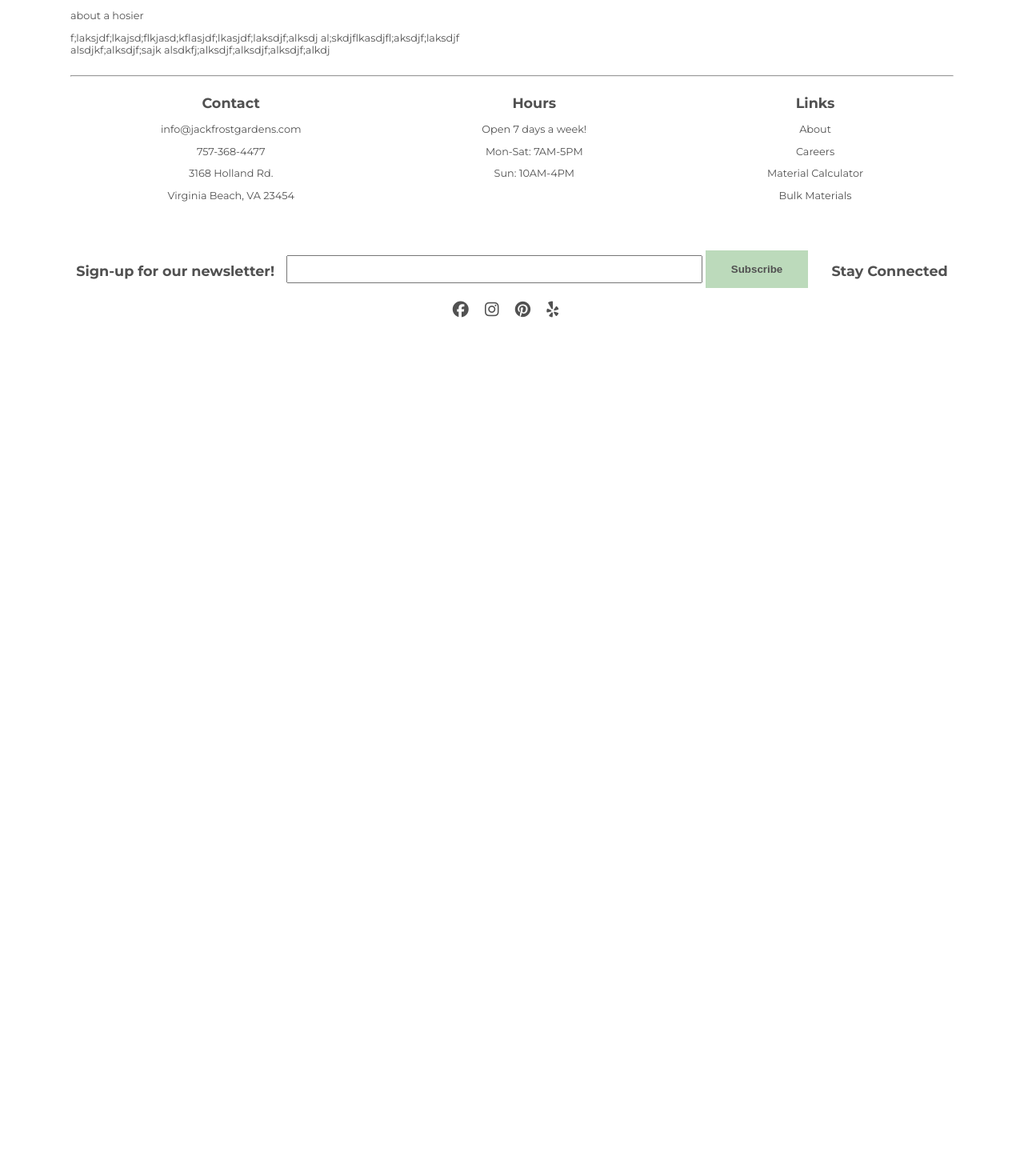
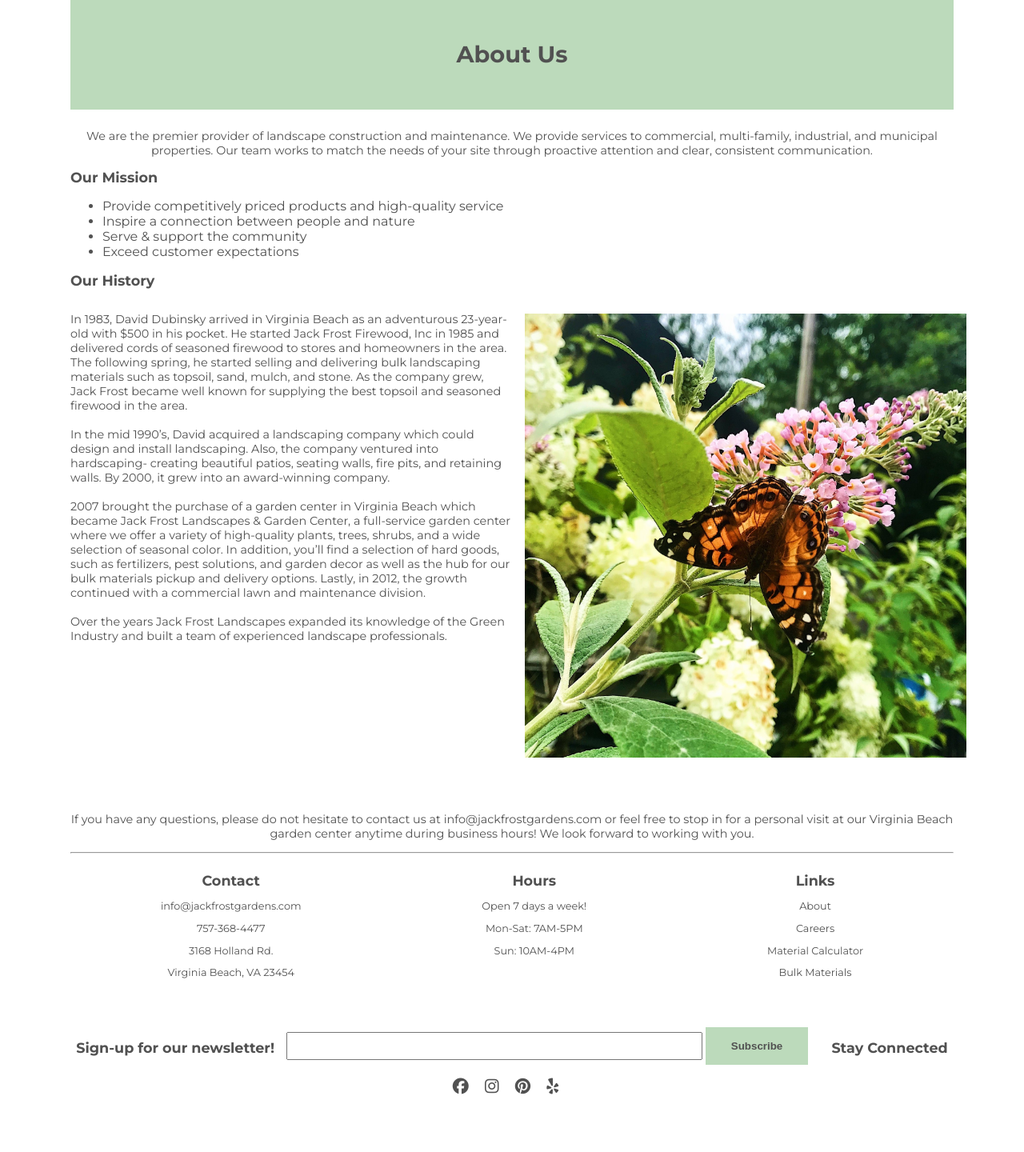
Before and after one commit to katieplummer/jackfrost, a Django app: template jackfrost/templates/info/about.html in a window 1280 px wide. Shown: the part 353-1793 px from the top of the page at 80% size. Before the commit the page ends 750 px from the top, so only its background shows below. Run offline with Django 3.2, Linux system fonts and the light colour scheme; the template is opened without the code that fills it, so the values that code supplies are empty; some libraries are stand-ins or nearby versions; grey boxes are pictures that could not be loaded.

Commit message:
more pages added. working on the style

```diff
--- a/jackfrost/apps/info/views.py
+++ b/jackfrost/apps/info/views.py
@@ -22,7 +22,7 @@
 
 class ServiceListView(ListView):
     model = Service
-    template_name = "info/home2.html"
+    template_name = "info/service.html"
     context_object_name = "services"
 
 class ServiceDetailView(DetailView):
--- a/jackfrost/static/css/style.css
+++ b/jackfrost/static/css/style.css
@@ -57,7 +57,10 @@
   font-weight: 100;
 }
 p {
-  font-size: .8rem;
+  font-size: .9rem;
+}
+.small{
+    font-size: .8rem;
 }
 .center{
   text-align: center;
@@ -134,8 +158,7 @@
 }
 .background{
   background-color: #BCDABB;
-  padding-top: 2rem;
-  padding-bottom: 2rem;
+  padding: 2rem;
 }
 .reviews{
   display: flex;
@@ -153,6 +176,20 @@
   flex-direction: row;
   justify-content: space-around;
   flex-wrap: wrap;
+}
+
+.history{
+  display: flex;
+  justify-content: space-between;
+  flex-wrap: wrap;
+}
+.history div{
+  width: 50%;
+}
+.history img{
+  width: 100%;
+  object-fit: cover;
+  margin:1rem;
 }
 .contact{
   display: inline;
--- a/jackfrost/templates/info/about.html
+++ b/jackfrost/templates/info/about.html
@@ -1,14 +1,40 @@
 {% extends "layout.html" %}
 {% load static %}
 {% block content %}
-<div class="container">
+<div class="top background center">
+<h1>About Us</h1>
+</div>
+<p class="center">
+    We are the premier provider of landscape construction and maintenance. We provide services to commercial, multi-family, industrial, and municipal properties. Our team works to match the needs of your site through proactive attention and clear, consistent communication.
+    </p>
+    <h2>Our Mission</h2>
+<ul>
+<li>Provide competitively priced products and high-quality service</li>
+<li>Inspire a connection between people and nature</li>
+<li>Serve & support the community</li>
+<li>Exceed customer expectations</li>
+</ul>
 
-<p>about a hosier</p>
-<p>f;laksjdf;lkajsd;flkjasd;kflasjdf;lkasjdf;laksdjf;alksdj
-    al;skdjflkasdjfl;aksdjf;laksdjf
-    <br>
-    alsdjkf;alksdjf;sajk
-    alsdkfj;alksdjf;alksdjf;alksdjf;alkdj
+<h2>Our History</h2>
+<div class="history">
+    <div>
+        <p>In 1983, David Dubinsky arrived in Virginia Beach as an adventurous 23-year-old with $500 in his pocket. He started Jack Frost Firewood, Inc in 1985 and delivered cords of seasoned firewood to stores and homeowners in the area. The following spring, he started selling and delivering bulk landscaping materials such as topsoil, sand, mulch, and stone. As the company grew, Jack Frost became well known for supplying the best topsoil and seasoned firewood in the area.
+        <br>
+        <br>
+            In the mid 1990’s, David acquired a landscaping company which could design and install landscaping. Also, the company ventured into hardscaping- creating beautiful patios, seating walls, fire pits, and retaining walls. By 2000, it grew into an award-winning company.
+        <br>
+        <br>
+            2007 brought the purchase of a garden center in Virginia Beach which became Jack Frost Landscapes & Garden Center, a full-service garden center where we offer a variety of high-quality plants, trees, shrubs, and a wide selection of seasonal color. In addition, you’ll find a selection of hard goods, such as fertilizers, pest solutions, and garden decor as well as the hub for our bulk materials pickup and delivery options. Lastly, in 2012, the growth continued with a commercial lawn and maintenance division.
+        <br>
+        <br>
+            Over the years Jack Frost Landscapes expanded its knowledge of the Green Industry and built a team of experienced landscape professionals. </p>
+        </p>
+    </div>
+    <div>
+        <img src="{% static 'images/test.jpg' %}">
+    </div>
+</div>
+<p class="center">
+    If you have any questions, please do not hesitate to contact us at info@jackfrostgardens.com or feel free to stop in for a personal visit at our Virginia Beach garden center anytime during business hours! We look forward to working with you.
 </p>
-</div>
-{% endblock %}
+    {% endblock %}
--- a/jackfrost/templates/info/contact.html
+++ b/jackfrost/templates/info/contact.html
@@ -15,6 +15,7 @@
         {% endfor %}
             <button type="submit" class="btn btn-primary" id="sendMessageButton">Send Message</button>
           </form>
+          <p>We always aim for a landscape designer to reach back out to you within 3 business days. They will call you to schedule a time to come to your property and provide you with an estimate. Thank you for contacting Jack Frost!</p>
     </div>
       <!-- Map Column -->
       <div class="col-lg-8 mb-4">
--- a/jackfrost/templates/layout.html
+++ b/jackfrost/templates/layout.html
@@ -37,23 +37,23 @@
   <div class="row">
     <div class="col">
       <h2>Contact</h2>
-      <p>info@jackfrostgardens.com</p>
-      <p>757-368-4477</p>
-      <p>3168 Holland Rd.</p>
-      <p>Virginia Beach, VA 23454</p>
+      <p class="small">info@jackfrostgardens.com</p>
+      <p class="small">757-368-4477</p>
+      <p class="small">3168 Holland Rd.</p>
+      <p class="small">Virginia Beach, VA 23454</p>
     </div>
     <div class="col">
       <h2>Hours</h2>
-      <p>Open 7 days a week!</p>
-      <p>Mon-Sat: 7AM-5PM</p>
-      <p>Sun: 10AM-4PM</p>
+      <p class="small">Open 7 days a week!</p>
+      <p class="small">Mon-Sat: 7AM-5PM</p>
+      <p class="small">Sun: 10AM-4PM</p>
     </div>
     <div class="col">
       <h2>Links</h2>
-      <a href=""><p>About</p></a>
-      <a href=""><p>Careers</p></a>
-      <a href=""><p>Material Calculator</p></a>
-      <a href=""><p>Bulk Materials</p></a>
+      <a href="{% url 'about' %}"><p class="small">About</p></a>
+      <a href=""><p class="small">Careers</p></a>
+      <a href="{% url 'shop' %}"><p class="small">Material Calculator</p></a>
+      <a href="{% url 'shop' %}"><p class="small">Bulk Materials</p></a>
     </div>
   </div>
   <div class="row">
```
Also changed, not shown: other parts of jackfrost/static/css/style.css (+41 -1 lines), jackfrost/templates/blog/blog.html (+12 -0 lines), jackfrost/templates/info/service.html (+8 -36 lines), jackfrost/templates/shop/shop.html (+12 -0 lines).
